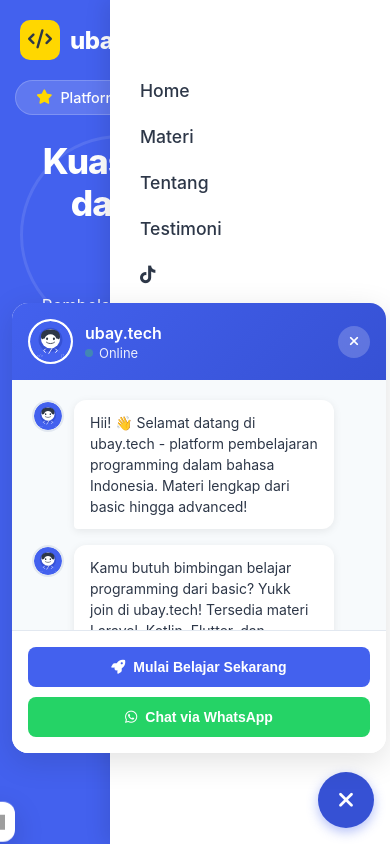
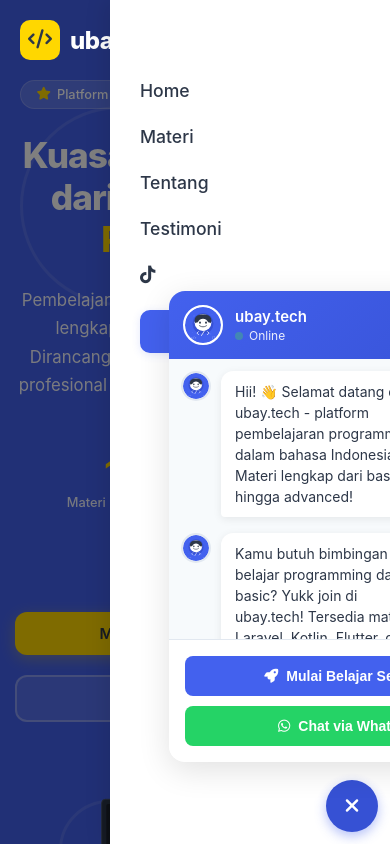
Before and after one commit to BayuFirmansyaah/learn.bayufirmansyah.site, a Svelte app: page / in a window 390 px wide. Both pictures are taken after a click on the button 351 px from the left and 40 px from the top of the page. Shown: the top 844 px of the page. Built offline with nearby package versions, Linux system fonts and the light colour scheme; grey boxes are pictures that could not be loaded.

Commit message:
feat: enhance mobile menu overlay and improve chat widget responsiveness

```diff
--- a/src/landing/App.svelte
+++ b/src/landing/App.svelte
@@ -70,6 +70,18 @@
 <svelte:window on:scroll={handleScroll} />
 
 <div class="landing-container">
+  <!-- Mobile Menu Overlay -->
+  {#if mobileMenuOpen}
+    <div
+      class="mobile-menu-overlay"
+      on:click={toggleMobileMenu}
+      on:keydown={(e) => e.key === 'Escape' && toggleMobileMenu()}
+      role="button"
+      tabindex="-1"
+      aria-label="Close menu"
+    ></div>
+  {/if}
+
   <!-- Navigation Bar -->
   <nav class="navbar" class:scrolled>
     <div class="navbar-container">
@@ -695,6 +707,27 @@
     transform: rotate(-45deg) translate(6px, -6px);
   }
 
+  /* Mobile Menu Overlay */
+  .mobile-menu-overlay {
+    position: fixed;
+    top: 0;
+    left: 0;
+    right: 0;
+    bottom: 0;
+    background: rgba(0, 0, 0, 0.5);
+    z-index: 998;
+    animation: fadeIn 0.3s ease;
+  }
+
+  @keyframes fadeIn {
+    from {
+      opacity: 0;
+    }
+    to {
+      opacity: 1;
+    }
+  }
+
   @media (max-width: 968px) {
     .navbar-menu {
       position: fixed;
@@ -709,6 +742,7 @@
       gap: 25px;
       box-shadow: -5px 0 20px rgba(0, 0, 0, 0.1);
       transition: right 0.3s ease;
+      z-index: 999;
     }
 
     .navbar-menu.active {
@@ -746,6 +780,13 @@
     color: white;
     overflow: hidden;
     min-height: 650px;
+  }
+
+  @media (max-width: 768px) {
+    .hero {
+      padding: 100px 20px 60px;
+      min-height: auto;
+    }
   }
 
   .hero-background-pattern {
@@ -833,6 +874,19 @@
     border: 1px solid rgba(255, 255, 255, 0.2);
   }
 
+  @media (max-width: 480px) {
+    .hero-badge {
+      font-size: 0.75rem;
+      padding: 6px 14px;
+      gap: 6px;
+    }
+
+    .hero-badge span {
+      display: inline;
+      word-break: break-word;
+    }
+  }
+
   .hero-badge i {
     color: #FFD700;
   }
@@ -865,6 +919,13 @@
     flex-wrap: wrap;
   }
 
+  @media (max-width: 640px) {
+    .hero-stats {
+      gap: 20px;
+      margin-bottom: 30px;
+    }
+  }
+
   .stat-item {
     text-align: left;
   }
@@ -887,6 +948,18 @@
     display: flex;
     gap: 15px;
     flex-wrap: wrap;
+  }
+
+  @media (max-width: 640px) {
+    .hero-cta {
+      flex-direction: column;
+      width: 100%;
+    }
+
+    .hero-cta a {
+      width: 100%;
+      justify-content: center;
+    }
   }
 
   /* Hero Visual */
@@ -1108,34 +1181,62 @@
 
   @media (max-width: 640px) {
     .hero {
-      padding: 60px 20px;
+      padding: 100px 15px 50px;
     }
 
     .hero-title {
+      font-size: 1.8rem;
+      line-height: 1.2;
+    }
+
+    .hero-subtitle {
+      font-size: 0.95rem;
+      margin-bottom: 30px;
+    }
+
+    .stat-number {
       font-size: 2rem;
     }
 
-    .hero-subtitle {
-      font-size: 1rem;
-    }
-
-    .stat-number {
-      font-size: 2.2rem;
+    .stat-label {
+      font-size: 0.8rem;
     }
 
     .hero-stats {
-      gap: 30px;
+      gap: 20px;
     }
 
     .floating-element {
-      width: 40px;
-      height: 40px;
+      display: none;
+    }
+
+    .hero-illustration {
+      max-width: 280px;
     }
 
     .btn-primary,
     .btn-secondary {
-      padding: 14px 24px;
-      font-size: 1rem;
+      padding: 12px 20px;
+      font-size: 0.95rem;
+    }
+  }
+
+  @media (max-width: 480px) {
+    .hero {
+      padding: 90px 15px 40px;
+    }
+
+    .hero-title {
+      font-size: 1.6rem;
+    }
+
+    .hero-badge {
+      font-size: 0.8rem;
+      padding: 6px 16px;
+    }
+
+    .stat-number {
+      font-size: 1.8rem;
     }
   }
 
--- a/src/landing/components/ChatWidget.svelte
+++ b/src/landing/components/ChatWidget.svelte
@@ -487,20 +487,91 @@
     .chat-window {
       width: calc(100vw - 32px);
       max-width: 380px;
-      bottom: 75px;
-      right: -8px;
+      bottom: 80px;
+      right: 0;
+      left: 50%;
+      transform: translateX(-50%);
+    }
+
+    .chat-header {
+      padding: 14px;
+    }
+
+    .chat-avatar {
+      width: 40px;
+      height: 40px;
+    }
+
+    .chat-name {
+      font-size: 15px;
+    }
+
+    .chat-status {
+      font-size: 12px;
     }
   }
 
   @media (max-width: 480px) {
+    .chat-widget {
+      bottom: 12px;
+      right: 12px;
+    }
+
+    .chat-toggle-btn {
+      width: 52px;
+      height: 52px;
+      font-size: 20px;
+    }
+
     .chat-window {
-      width: calc(100vw - 16px);
-      right: -12px;
-      max-height: 480px;
+      width: calc(100vw - 24px);
+      max-width: none;
+      max-height: 500px;
+      bottom: 70px;
     }
 
     .chat-messages {
-      max-height: 250px;
+      max-height: 280px;
+      padding: 12px;
+    }
+
+    .message-bubble {
+      max-width: 220px;
+      font-size: 14px;
+      padding: 10px 14px;
+    }
+
+    .message-avatar {
+      width: 30px;
+      height: 30px;
+    }
+
+    .chat-cta-btn {
+      padding: 12px 16px;
+      font-size: 14px;
+    }
+
+    .notification-badge {
+      width: 10px;
+      height: 10px;
+      top: 8px;
+      right: 8px;
+    }
+  }
+
+  @media (max-width: 360px) {
+    .chat-window {
+      width: calc(100vw - 16px);
+    }
+
+    .message-bubble {
+      max-width: 180px;
+      font-size: 13px;
+    }
+
+    .chat-cta-btn {
+      font-size: 13px;
+      padding: 10px 14px;
     }
   }
 </style>
```
